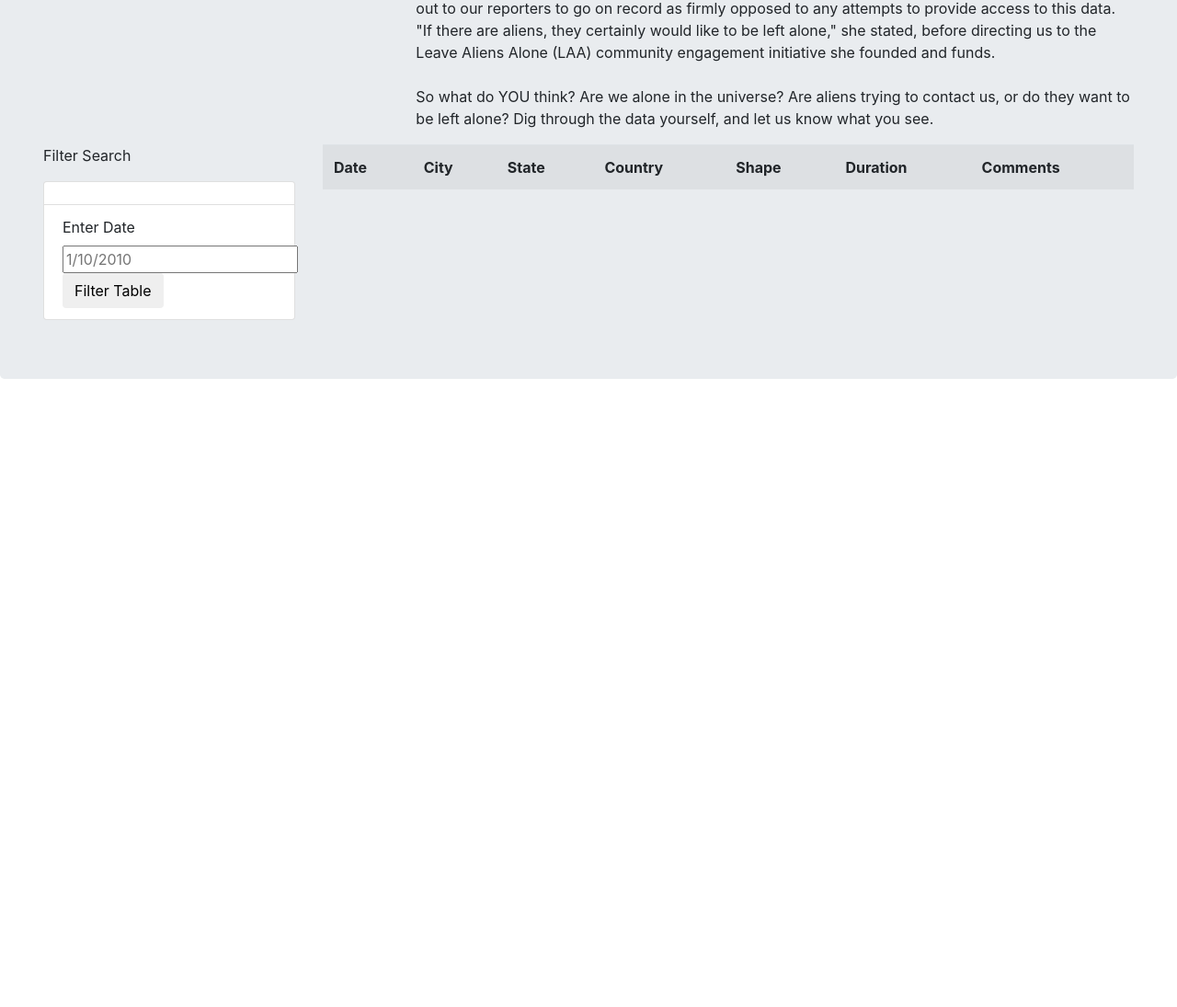
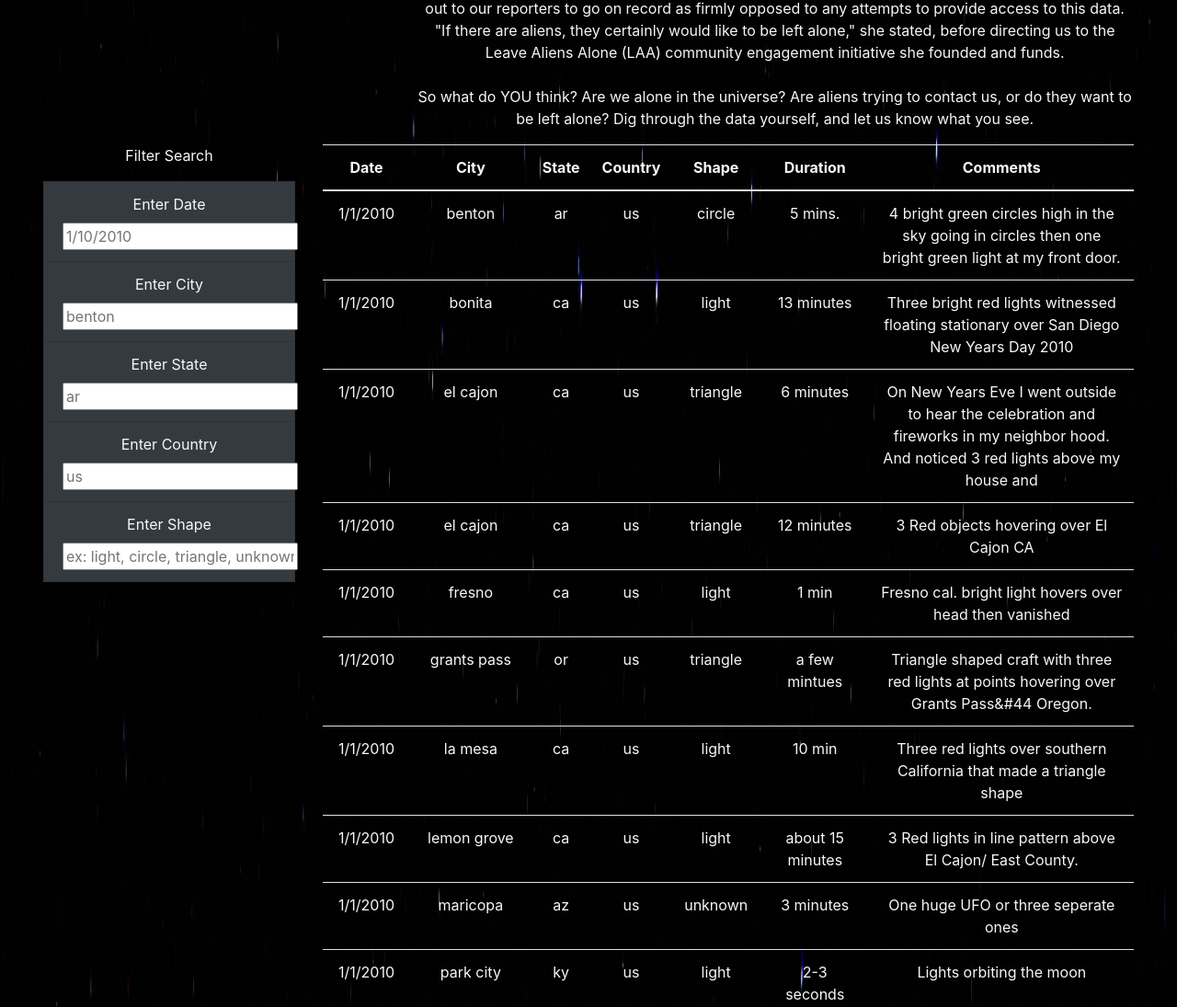
Before and after one commit to fofoMichelle/UFOs, a plain HTML site: page index.html in a window 1280 px wide. Shown: the part 467-1562 px from the top of the page at 92% size. Before the commit the page ends 911 px from the top, so only its background shows below. Drawn offline with nearby package versions, Linux system fonts and the light colour scheme.

Commit message:
adding new files

```diff
--- a/index.html
+++ b/index.html
@@ -43,27 +43,42 @@
                     <form>
                         <p>Filter Search</p>
 
-                        <ul class="list-group">
+                        <ul class="list-group bg-dark">
 
 
-                            <li class="list-group-item">
-
-
-                            <li class="list-group-item">
+                            <li class="list-group-item bg-dark">
 
 
                                 <label for="date">Enter Date</label>
                                 <input type="text" placeholder="1/10/2010" id="datetime" />
-                                <button id="filter-btn" type="button" class="btn btn-default">Filter Table</button>
                             </li>
+                            <li class="list-group-item bg-dark">
+
+
+                                <label for="city">Enter City</label>
+                                <input type="text" placeholder="benton" id="city" />
+                            </li>
+                            <li class="list-group-item bg-dark">
+
+
+                                <label for="state">Enter State</label>
+                                <input type="text" placeholder="ar" id="state" />
+                            </li>
+                            <li class="list-group-item bg-dark">
+                                <label for="country">Enter Country</label>
+                                <input type="text" placeholder="us" id="country" />
+                            </li>
+                            <li class="list-group-item bg-dark">
+                                <label for="shape">Enter Shape</label>
+                                <input type="text" placeholder="ex: light, circle, triangle, unknown" id="shape" />
+                            </li>
+
                         </ul>
-
                     </form>
-
                 </div>
                 <div class="col-md-9">
                     <table class="table table-striped">
-               <thread>
+                        <thead>
                             <tr>
                                 <th>Date</th>
                                 <th>City</th>
@@ -73,7 +88,7 @@
                                 <th>Duration</th>
                                 <th>Comments</th>
                             </tr>
-               </thread>
+                        </thead>
                         <tbody>
                         </tbody>
                     </table>
--- a/static/css/style.css
+++ b/static/css/style.css
@@ -0,0 +1,9 @@
+body {
+
+    color: #f7f7f7;
+  }
+  .jumbotron {
+    background-image: url("../images/nasa.jpg");
+    background-size: 100% 100%;
+    text-align: center;
+  }
--- a/static/js/app.js
+++ b/static/js/app.js
@@ -1,52 +1,80 @@
-// import the data from data.js
+// from data.js
 const tableData = data;
 
-// Reference the HTML table using d3
+// get table references
 var tbody = d3.select("tbody");
 
-function buildTab (data) {
+function buildTable(data) {
   // First, clear out any existing data
   tbody.html("");
 
-    //Next, loop through each object in the data
-    //and append a row and cells for each value in the row
+  // Next, loop through each object in the data
+  // and append a row and cells for each value in the row
   data.forEach((dataRow) => {
-
     // Append a row to the table body
     let row = tbody.append("tr");
 
+    // Loop through each field in the dataRow and add
     // each value as a table cell (td)
     Object.values(dataRow).forEach((val) => {
+      let cell = row.append("td");
+      cell.text(val);
+    });
+  });
+}
 
-    let cell = row.append("td");
+// 1. Create a variable to keep track of all the filters as an object.
+var filters = {};
 
-    cell.text(val);
+// 3. Use this function to update the filters.
+function updateFilters() {
+
+    // 4a. Save the element that was changed as a variable.
+    let changedElement = d3.select(this);
+
+    // 4b. Save the value that was changed as a variable.
+    let elementValue = changedElement.property("value");
+    console.log(elementValue);
+    // 4c. Save the id of the filter that was changed as a variable.
+
+    let filterId = changedElement.attr("id");
+    console.log(filterId);
+
+    // 5. If a filter value was entered then add that filterId and value
+    // to the filters list. Otherwise, clear that filter from the filters object.
+    if (elementValue){
+        filters[filterId]= elementValue;
     }
-    );
-});
+    else{
+        delete filters[filterId];
+
+    }
+    console.log(filters);
+
+    // 6. Call function to apply all filters and rebuild the table
+    filterTable();
 
   }
 
-function handleClick() {
-    // Grab the datetime value from the filter
-    let date = d3.select("#datetime").property("value");
-    let filteredData = tableData;
+  // 7. Use this function to filter the table when data is entered.
+  function filterTable() {
 
-    // Check to see if a date was entered and filter the
-    // data using that date.
-    if (date) {
-        filteredData = filteredData.filter(row => row.datetime === date);
-    };
+    // 8. Set the filtered data to the tableData.
+    var filteredData = tableData;
 
-     // Rebuild the table using the filtered data
-  // @NOTE: If no date was entered, then filteredData will
-  // just be the original tableData.
+    // 9. Loop through all of the filters and keep any data that
+    // matches the filter values
+    Object.entries(filters).forEach(([filterId, elementValue]) => {
+        filteredData = filteredData.filter(row => row[filterId] === elementValue);
+      });
+    console.log(filteredData);
+
+    // 10. Finally, rebuild the table using the filtered data
     buildTable(filteredData);
+  }
 
-    // Attach an event to listen for the form button
-    d3.selectAll("#filter-btn").on("click", handleClick);
+  // 2. Attach an event to listen for changes to each filter
+  d3.selectAll("input").on("change",updateFilters)
 
   // Build the table when the page loads
   buildTable(tableData);
-
-};
```
Also changed, not shown: static/app1.js (added, +53 -0 lines), static/images/nasa.jpg (added). Lines whose indentation alone changed are shown as unchanged.
